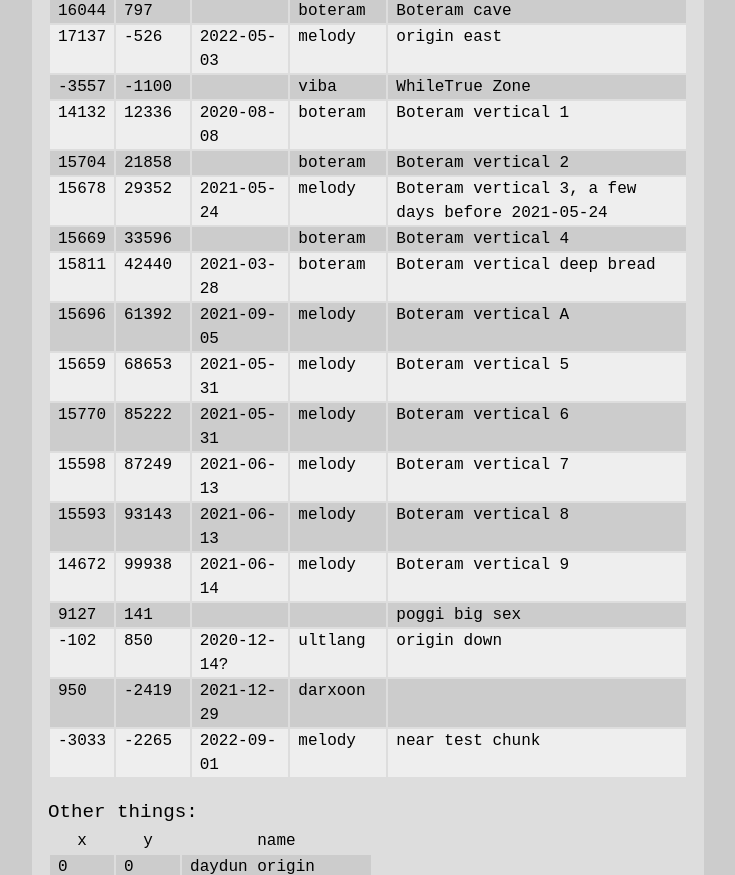
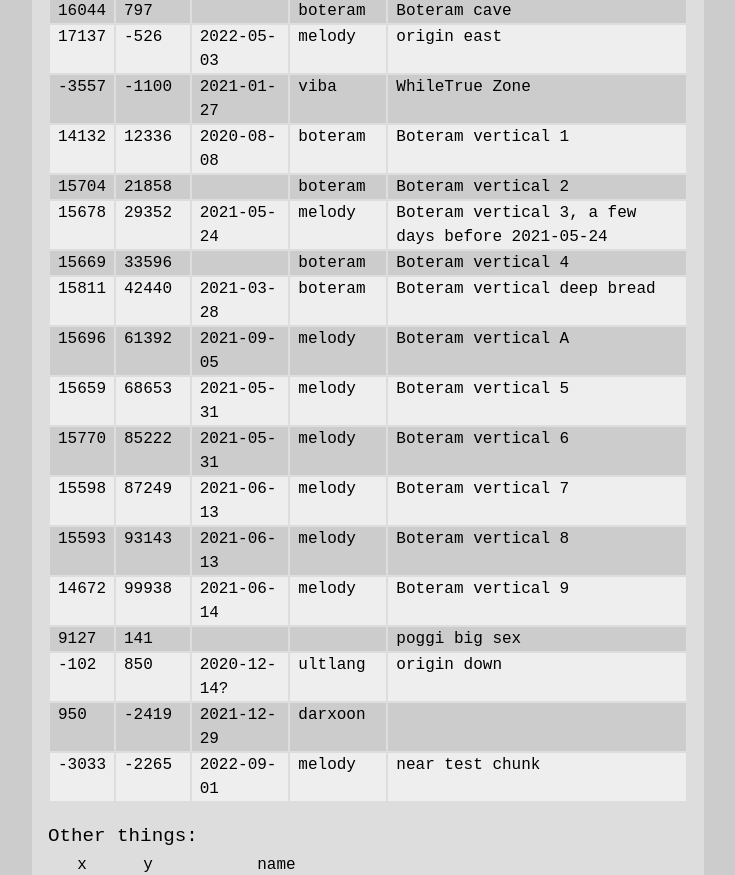
Before and after one commit to munvoseli/breadquest-info, a plain HTML site: page locations/index.html in a window 1280 px wide. Shown: the part 1073-1948 px from the top of the page, without its empty margins (272-1007 px from the left). Drawn offline with Linux system fonts and the light colour scheme.

Commit message:
add date for whiletrue zone

```diff
--- a/locations/index.html
+++ b/locations/index.html
@@ -336,7 +336,7 @@ td {
 <tr>
 <td>-3557</td>
 <td>-1100</td>
-<td></td>
+<td>2021-01-27</td>
 <td>viba</td>
 <td>WhileTrue Zone</td>
 </tr>
```
Also changed, not shown: 1 other file.
